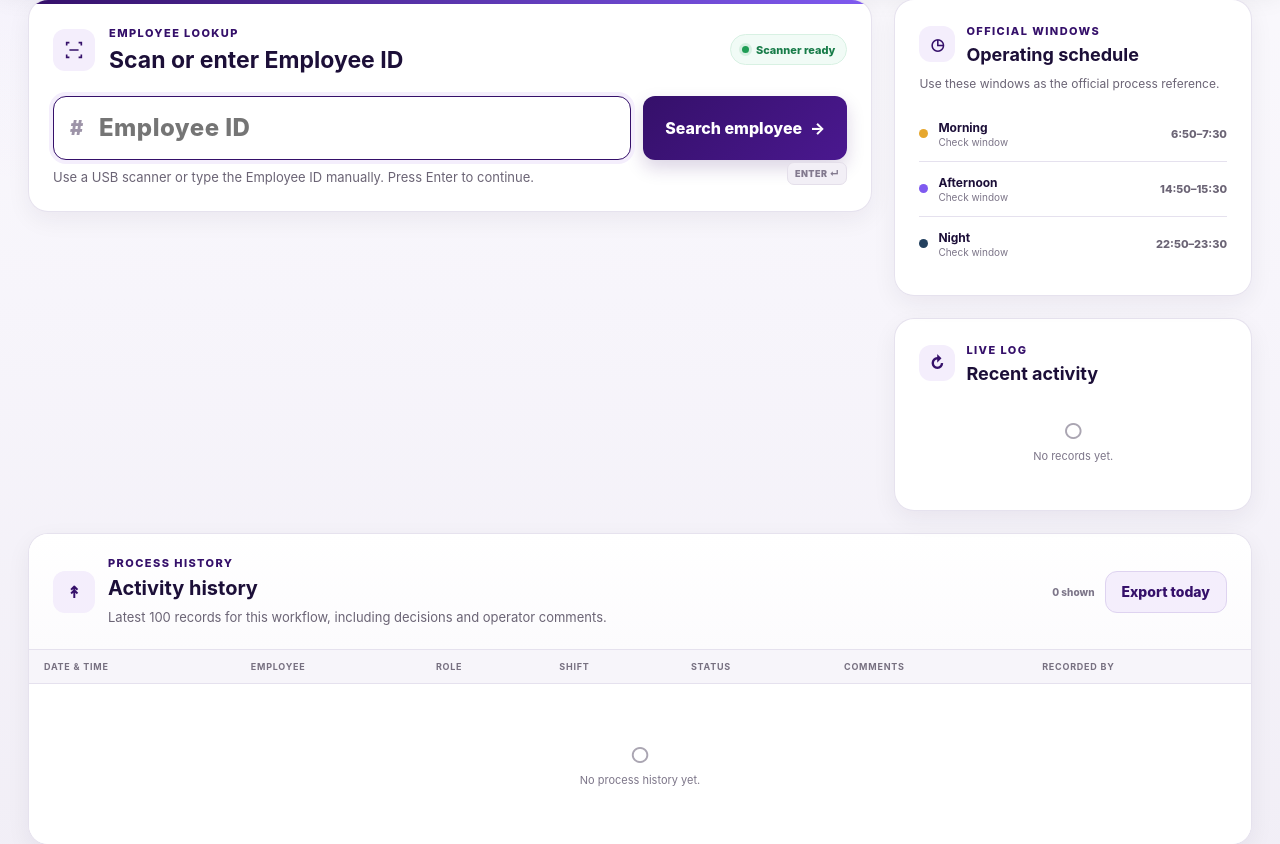
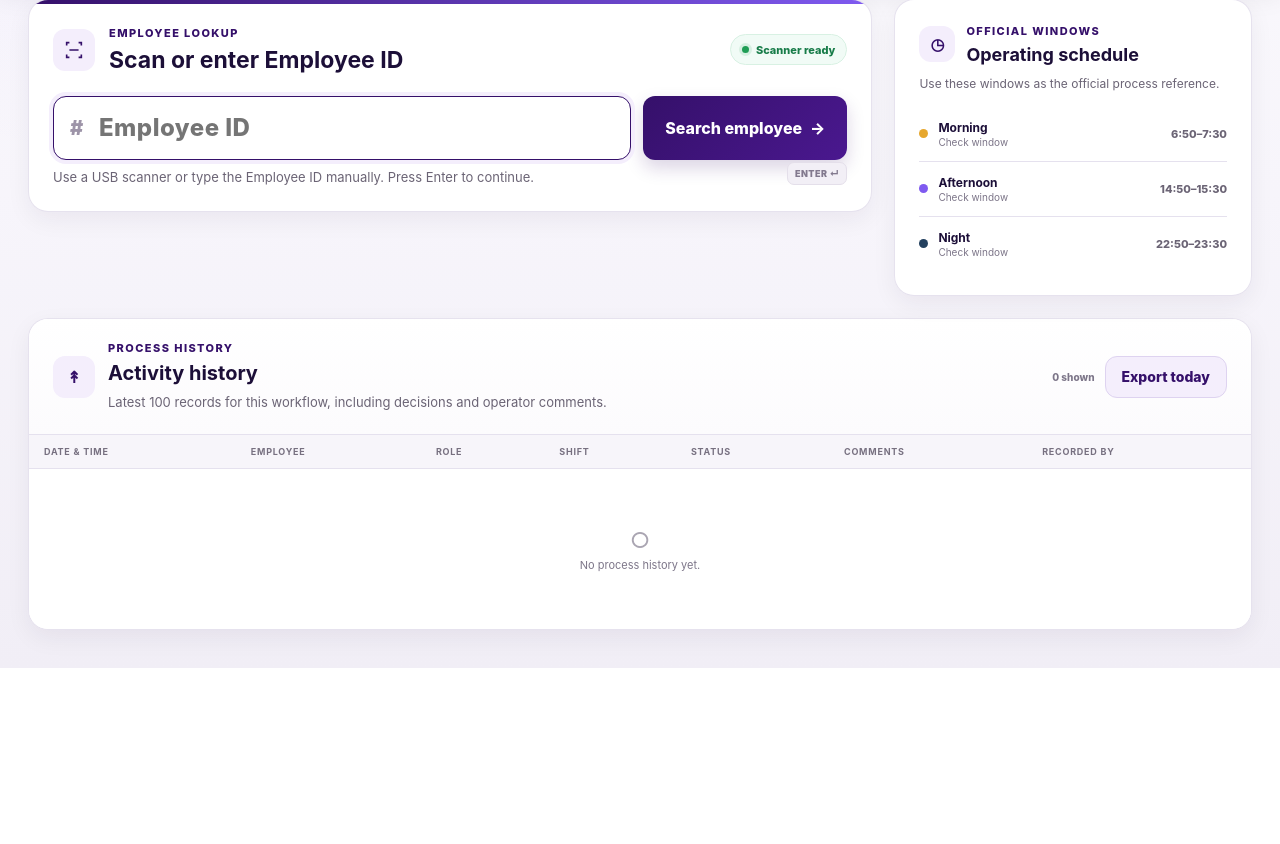
Before and after one commit to oscararrise/check_appearance, a Django app: page /workspace/CHECK/ in a window 1280 px wide. Shown: the part 245-1089 px from the top of the page. After the commit the page ends 913 px from the top, so only its background shows below. Run offline with Django 5.2, Linux system fonts and the light colour scheme; the visitor is signed in with stand-in values (Sample User, id 1); data comes from the database, SQL or seed files in the repository; data that the repository does not hold is empty.

Commit message:
Remove live log and add medical restrictions panel

```diff
--- a/templates/appearance/workspace.html
+++ b/templates/appearance/workspace.html
@@ -99,6 +99,15 @@
                 </div>
 
                 <div class="employee-data-grid">
+                    <section class="employee-data-section data-panel medical-panel">
+                        <div class="data-panel-heading">
+                            <span class="data-panel-icon medical-icon" aria-hidden="true">+</span>
+                            <div><p class="eyebrow">MEDICAL RESTRICTIONS</p><h3>Operational medical guidance</h3></div>
+                        </div>
+                        <div id="medical-summary" class="medical-summary"></div>
+                        <div id="medical-records" class="medical-records"></div>
+                    </section>
+
                     <section class="employee-data-section data-panel">
                         <div class="data-panel-heading">
                             <span class="data-panel-icon tattoo-icon" aria-hidden="true">T</span>
@@ -160,24 +169,6 @@
                     <div class="schedule-line"><span class="shift-dot afternoon"></span><div><strong>Afternoon</strong><small>Check window</small></div><time>14:50–15:30</time></div>
                     <div class="schedule-line"><span class="shift-dot night"></span><div><strong>Night</strong><small>Check window</small></div><time>22:50–23:30</time></div>
                     {% endif %}
-                </div>
-            </article>
-
-            <article class="card recent-card">
-                <div class="side-card-heading">
-                    <span class="section-icon small" aria-hidden="true">↻</span>
-                    <div><p class="eyebrow">LIVE LOG</p><h2>Recent activity</h2></div>
-                </div>
-                <div id="recent-list" class="recent-list">
-                    {% for item in recent %}
-                    <div class="recent-item">
-                        <div class="recent-avatar">{{ item.employee_name|slice:":1"|upper }}</div>
-                        <div class="recent-copy"><strong>{{ item.employee_name }}</strong><span>{{ item.employee_id }} · {{ item.recorded_at|date:"H:i:s" }}</span></div>
-                        {% if process == "CHECK" %}<span class="status-pill status-{{ item.status|lower }}">{{ item.get_status_display }}</span>{% endif %}
-                    </div>
-                    {% empty %}
-                    <div id="empty-log" class="empty-state compact"><span>○</span><p>No records yet.</p></div>
-                    {% endfor %}
                 </div>
             </article>
         </aside>
```
